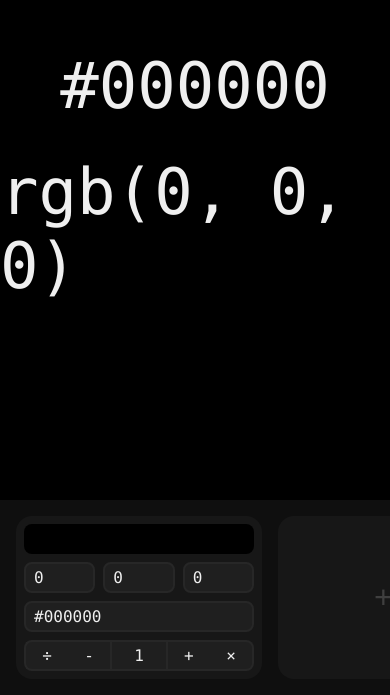
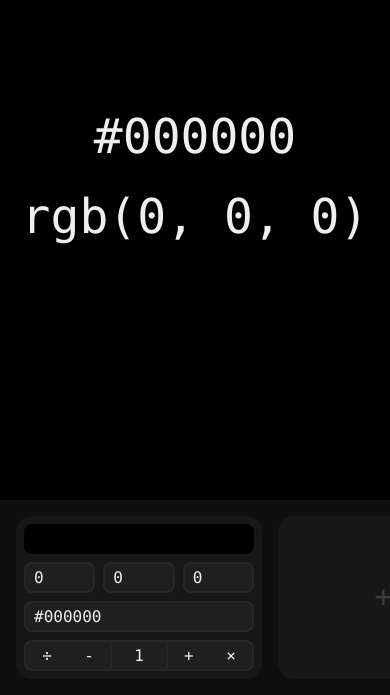
Before and after one commit to JochenBe/mixer, a React (Create React App) app: page / in a window 390 px wide. Shown: the part 149-844 px from the top of the page. Built offline with nearby package versions, Linux system fonts and the light colour scheme.

Commit message:
Improve loading and responsiveness

```diff
--- a/public/index.html
+++ b/public/index.html
@@ -30,6 +30,9 @@
       }
 
       body {
+        background-color: rgb(0, 0, 0);
+
+        color: rgb(239, 239, 239);
         font-family: -apple-system, BlinkMacSystemFont, "Segoe UI", "Roboto",
           "Oxygen", "Ubuntu", "Cantarell", "Fira Sans", "Droid Sans",
           "Helvetica Neue", sans-serif;
--- a/src/components/ColorPreview.tsx
+++ b/src/components/ColorPreview.tsx
@@ -18,7 +18,7 @@ const StyledColorPreview = styled.div<StyledColorPreviewProps>`
 
   background-color: ${({ $color }) => colorToRgb($color)};
 
-  font-size: 4em;
+  font-size: 3em;
   font-family: ${({ theme }) => theme.fontMonospace};
   color: ${({ $dark, theme }) => ($dark ? theme.dark : theme.light)};
 `;
--- a/src/components/inputs/NumberInput.tsx
+++ b/src/components/inputs/NumberInput.tsx
@@ -66,6 +66,7 @@ const NumberInput: React.FC<NumberInputProps> = ({
       min={min}
       max={max}
       step={1}
+      pattern="\d*"
       value={value}
       onChange={handleChange}
       $invalid={invalid}
```
Also changed, not shown: public/manifest.json.
